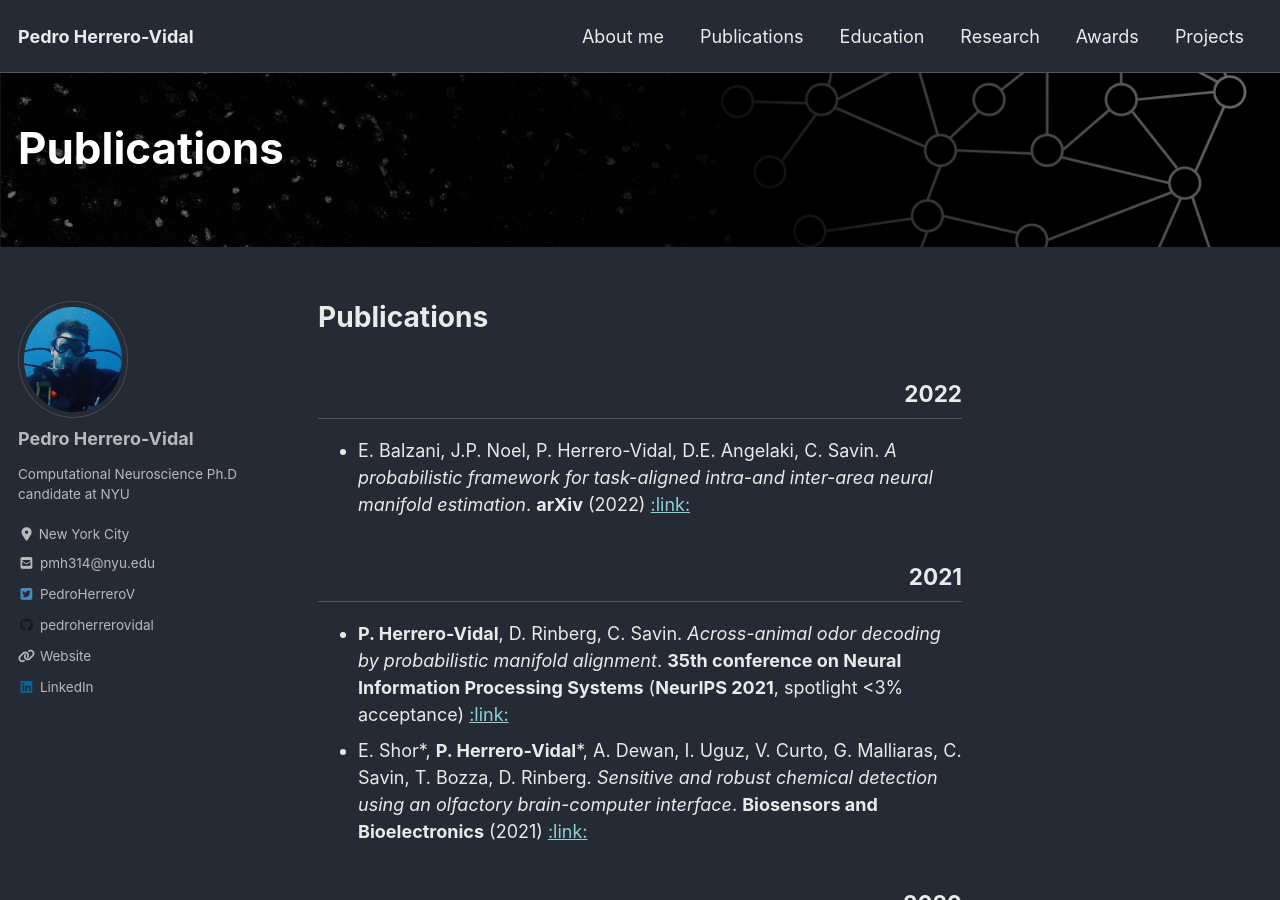
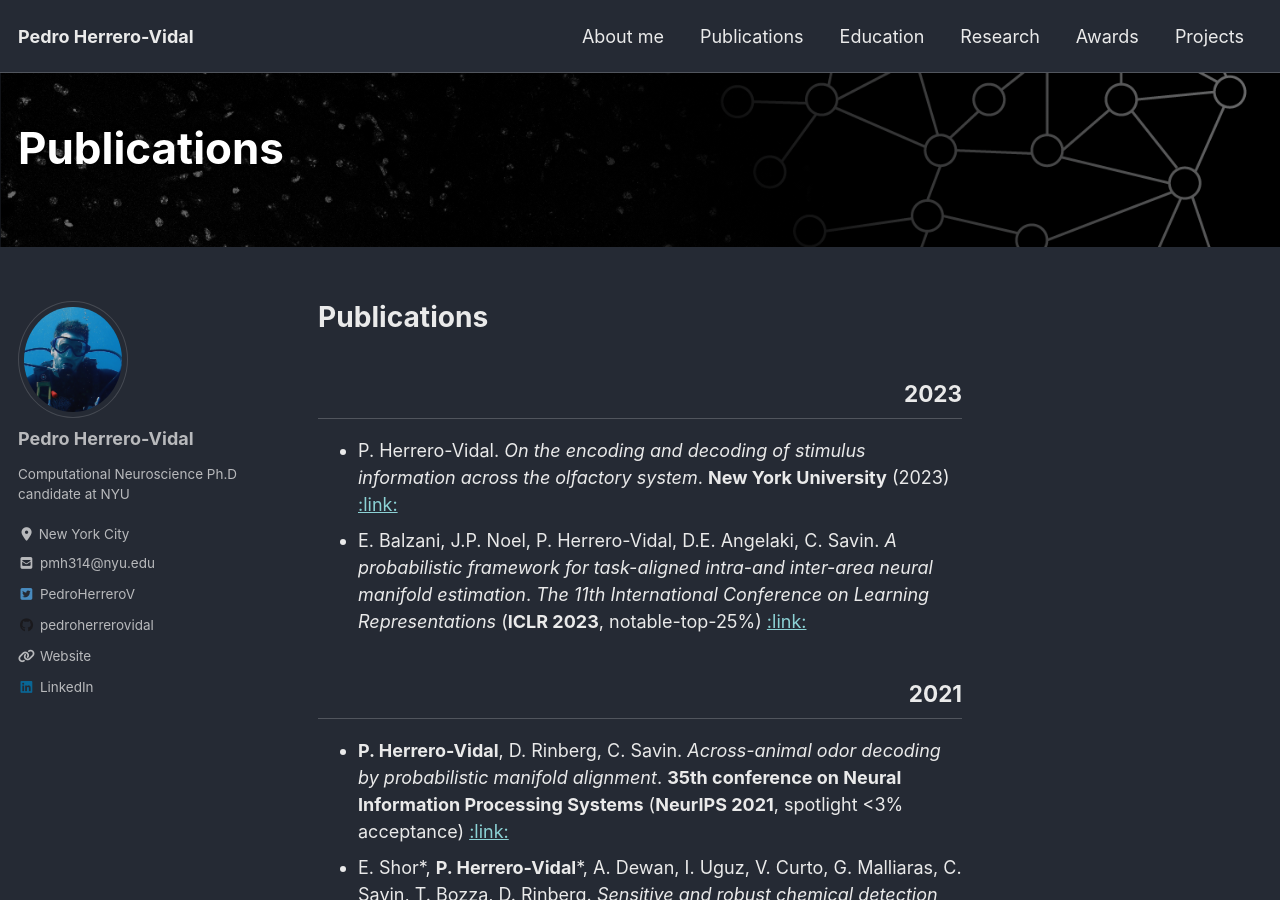
Before and after one commit to pedroherrerovidal/pedroherrerovidal.github.io, a Jekyll site: the page built from _pages/publications.md, in a window 1280 px wide and 900 px high. Built offline with Jekyll 4.4.1, drawn with Linux system fonts in a browser that asks for light colours; cached includes are drawn as plain includes; nearby versions of some CDN libraries.

Commit message:
Update publications.md

```diff
--- a/_pages/publications.md
+++ b/_pages/publications.md
@@ -9,9 +9,10 @@ header:
 ---
 # **Publications**
 <div dir=rtl markdown=1>
-## 2022
+## 2023
 <div dir=ltr markdown=1>
-- E. Balzani, J.P. Noel, P. Herrero-Vidal, D.E. Angelaki, C. Savin. *A probabilistic framework for task-aligned intra-and inter-area neural manifold estimation*. **arXiv** (2022) [ :link: ](https://arxiv.org/abs/2209.02816)  <br />
+- P. Herrero-Vidal. *On the encoding and decoding of stimulus information across the olfactory system*. **New York University** (2023) [ :link: ](https://www.proquest.com/openview/4c4808e8bcebc94b2dfd85fc27134e18/1?pq-origsite=gscholar&cbl=18750&diss=y)  <br />
+- E. Balzani, J.P. Noel, P. Herrero-Vidal, D.E. Angelaki, C. Savin. *A probabilistic framework for task-aligned intra-and inter-area neural manifold estimation*. *The 11th International Conference on Learning Representations* (**ICLR 2023**, notable-top-25%) [ :link: ](https://arxiv.org/abs/2209.02816)  <br />
 
 <div dir=rtl markdown=1>
 ## 2021
```
